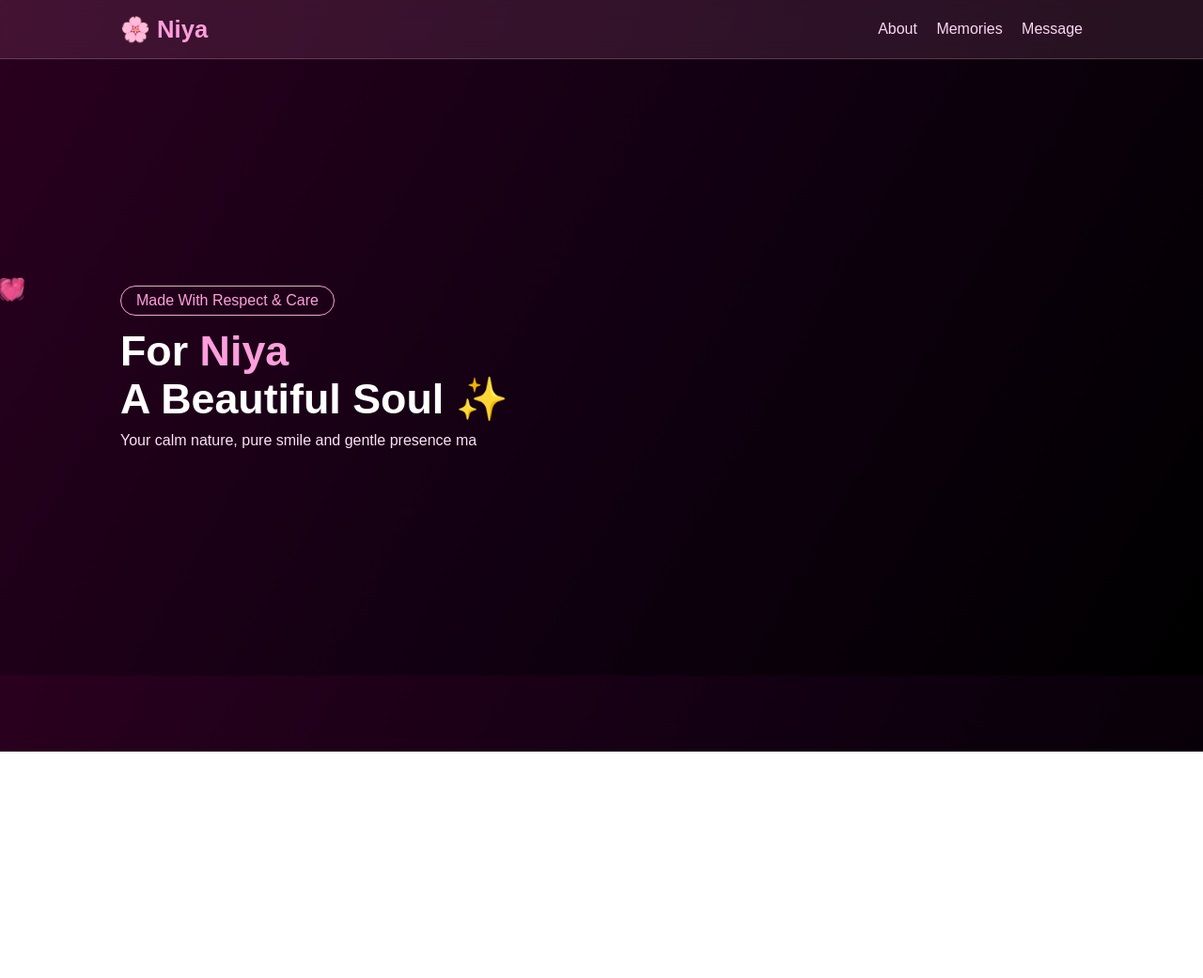
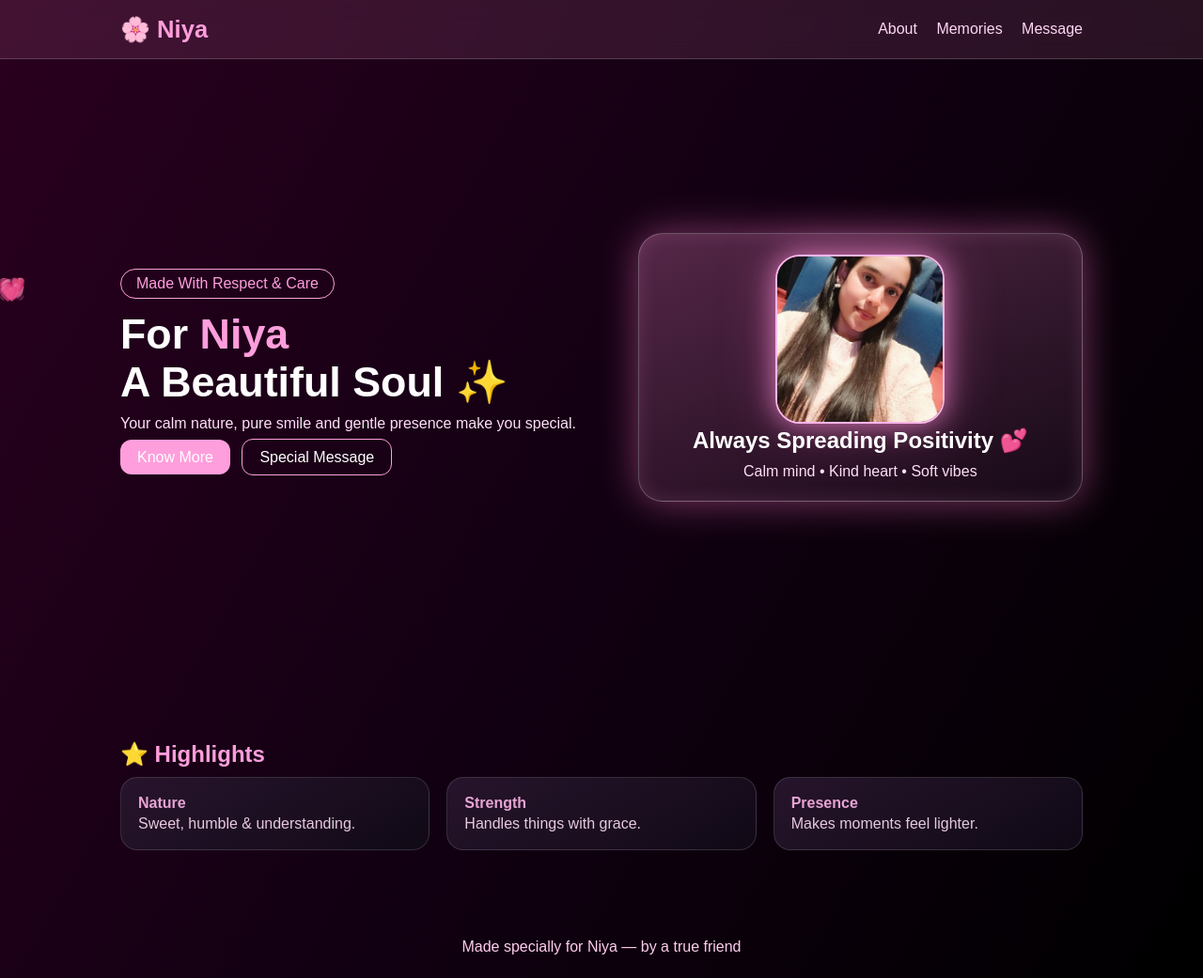
Before and after one commit to official24aadi-lab/niya-document, a plain HTML site: page index.html in a window 1280 px wide. Shown: the whole page at 94% size. Before the commit the page ends 800 px from the top, so only its background shows below. Drawn offline with Linux system fonts and the light colour scheme.

Commit message:
Update index.html

```diff
--- a/index.html
+++ b/index.html
@@ -164,4 +164,35 @@ footer{text-align:center;padding:24px;color:#ffcdee}
 <h1>For <span>Niya</span><br>
 A Beautiful Soul ✨</h1>
 
-<p>Your calm nature, pure smile and gentle presence ma
+<p>Your calm nature, pure smile and gentle presence make you special.</p>
+
+<div class="btns">
+<a class="btn primary" href="about.html">Know More</a>
+<a class="btn" href="message.html">Special Message</a>
+</div>
+</div>
+
+<div class="glass">
+<img class="pic" src="niya.jpg">
+<h2>Always Spreading Positivity 💕</h2>
+<p>Calm mind • Kind heart • Soft vibes</p>
+</div>
+
+</section>
+
+<section class="section">
+<h2>⭐ Highlights</h2>
+
+<div class="grid">
+<div class="card"><b>Nature</b><p>Sweet, humble & understanding.</p></div>
+<div class="card"><b>Strength</b><p>Handles things with grace.</p></div>
+<div class="card"><b>Presence</b><p>Makes moments feel lighter.</p></div>
+</div>
+</section>
+
+<footer>
+Made specially for Niya — by a true friend
+</footer>
+
+</body>
+</html>
```
